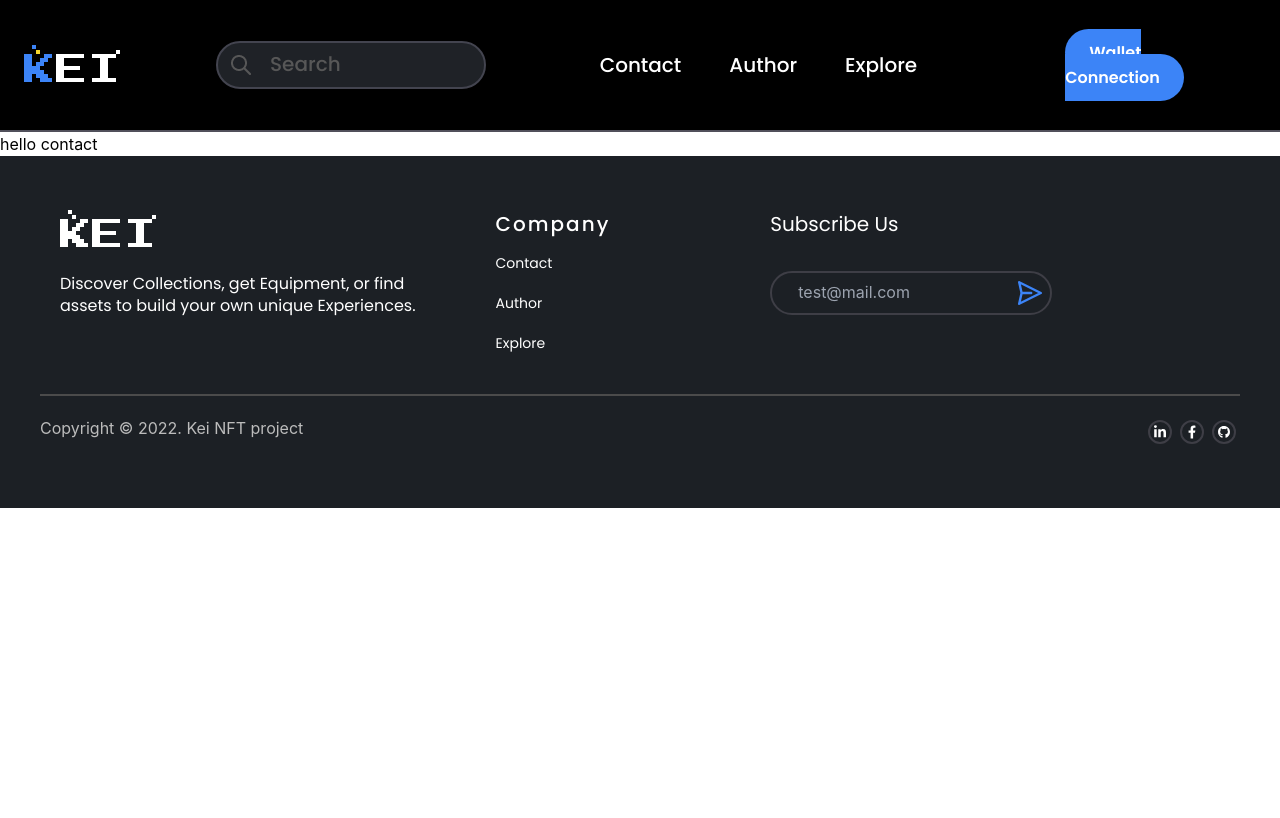
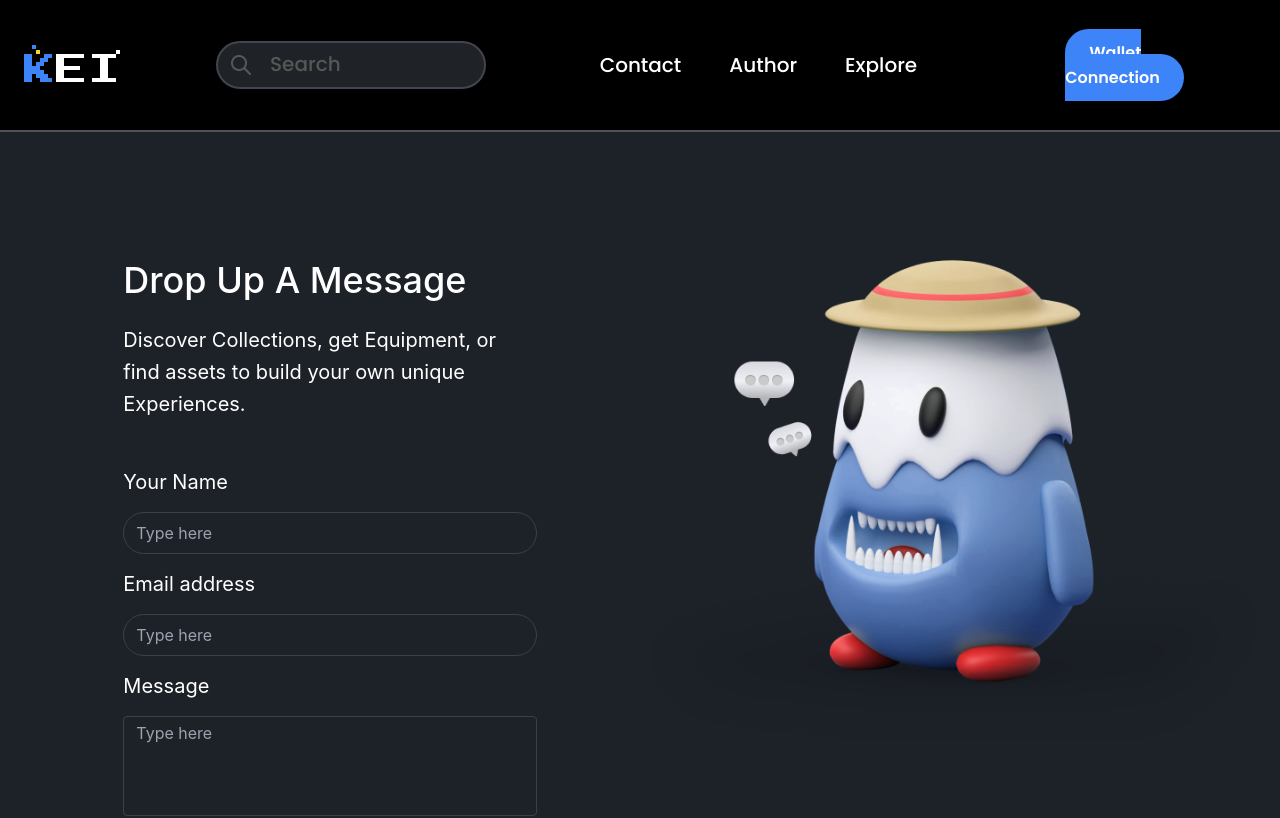
Before and after one commit to Ahsan855/kei-blokhin, a React (Create React App) app: page /contact in a window 1280 px wide. Shown: the top 818 px of the page. Built offline with nearby package versions, Linux system fonts and the light colour scheme.

Commit message:
contact page is UI ready done

```diff
--- a/src/Components/Home/Home.js
+++ b/src/Components/Home/Home.js
@@ -3,7 +3,7 @@ import HeroSection from "./HeroSection/HeroSection";
 import PopularCollections from "./PopularCollections/PopularCollections";
 import SellYourNFT from "./SellYourNFT/SellYourNFT";
 import TodayPicks from "./TodayPicks/TodayPicks";
-import TopSellers from './TopSellers/TopSellers'
+import TopSellers from "./TopSellers/TopSellers";
 
 const Home = () => {
   return (
@@ -11,8 +11,8 @@ const Home = () => {
       <HeroSection />
       <SellYourNFT />
       <PopularCollections />
-      <TodayPicks/>
-      <TopSellers/>
+      <TodayPicks />
+      <TopSellers />
     </>
   );
 };
--- a/src/Components/Pages/Contact/Contact.js
+++ b/src/Components/Pages/Contact/Contact.js
@@ -1,7 +1,68 @@
 import React from "react";
+import contactPhoto from "../../../Assets/Images/Contact.png";
 
 const Contact = () => {
-  return <div>hello contact</div>;
+  return (
+    <div>
+      <section className="bg-[#1D2229] body-font relative">
+        <div className="container px-5 py-24 mx-auto flex flex-col lg:flex-row">
+          <div className="lg:w-1/3 w-full bg-[#1D2229] flex flex-col md:ml-auto md:py-8 mt-8 md:mt-0">
+            <h2 className="text-white text-4xl mb-6 font-medium title-font">
+              Drop Up A Message
+            </h2>
+            <p className="leading-8 mb-12 text-[20px] text-white">
+              Discover Collections, get Equipment, or find assets to build your
+              own unique Experiences.
+            </p>
+            <div className="relative mb-4">
+              <label for="name" className="leading-7 text-[20px] text-white">
+                Your Name
+              </label>
+              <input
+                type="text"
+                id="name"
+                name="name"
+                placeholder="Type here"
+                className="w-full rounded-full mt-4 bg-[#1D2229] border border-[#3E3E46] text-base outline-none text-gray-700 py-1 px-3 leading-8 transition-colors duration-200 ease-in-out"
+              />
+            </div>
+            <div className="relative mb-4">
+              <label for="email" className="leading-7 text-[20px] text-white">
+                Email address
+              </label>
+              <input
+                type="email"
+                id="email"
+                name="email"
+                placeholder="Type here"
+                className="w-full rounded-full mt-4 bg-[#1D2229] border border-[#3E3E46] text-base outline-none text-gray-700 py-1 px-3 leading-8 transition-colors duration-200 ease-in-out"
+              />
+            </div>
+            <div className="relative mb-4">
+              <label
+                for="message"
+                className="leading-7 mb-4 text-[20px] text-white"
+              >
+                Message
+              </label>
+              <textarea
+                id="message"
+                name="message"
+                placeholder="Type here"
+                className="w-full mt-4 bg-[#1D2229] rounded border border-[#3E3E46]  h-[100px] text-base outline-none text-gray-700 py-1 px-3 resize-none leading-6 transition-colors duration-200 ease-in-out"
+              ></textarea>
+            </div>
+            <button className="py-[12px] px-[32px] w-full md:w-1/2 text-white rounded-full box-border border-2 border-[#F6D62E] text-[16px] font-semibold leading-[24px]">
+              Send Message
+            </button>
+          </div>
+          <div className="lg:w-1/2 w-full bg-[#1D2229] flex flex-col md:ml-auto md:py-8 mt-8 md:mt-0">
+            <img src={contactPhoto} alt="" />
+          </div>
+        </div>
+      </section>
+    </div>
+  );
 };
 
 export default Contact;
--- a/src/Components/Share/Header/Header.js
+++ b/src/Components/Share/Header/Header.js
@@ -60,13 +60,8 @@ const Header = () => {
                     <ul className="px-6 pt-32 text-gray-700 space-y-8   md:px-6 lg:space-y-0 lg:flex xl:space-x-12 lg:pt-0 ">
                       <li>
                         <Link
-
                           to="contact"
                           className="transition-all duration-300  cursor-pointer font-medium text-xl text-[#FFFFFF] font-poppins "
-
-                          to="home"
-                          className=" cursor-pointer font-medium text-xl text-[#FFFFFF] font-poppins "
-
                         >
                           Contact
                         </Link>
```
Also changed, not shown: src/Assets/images/Contact.png (added).
